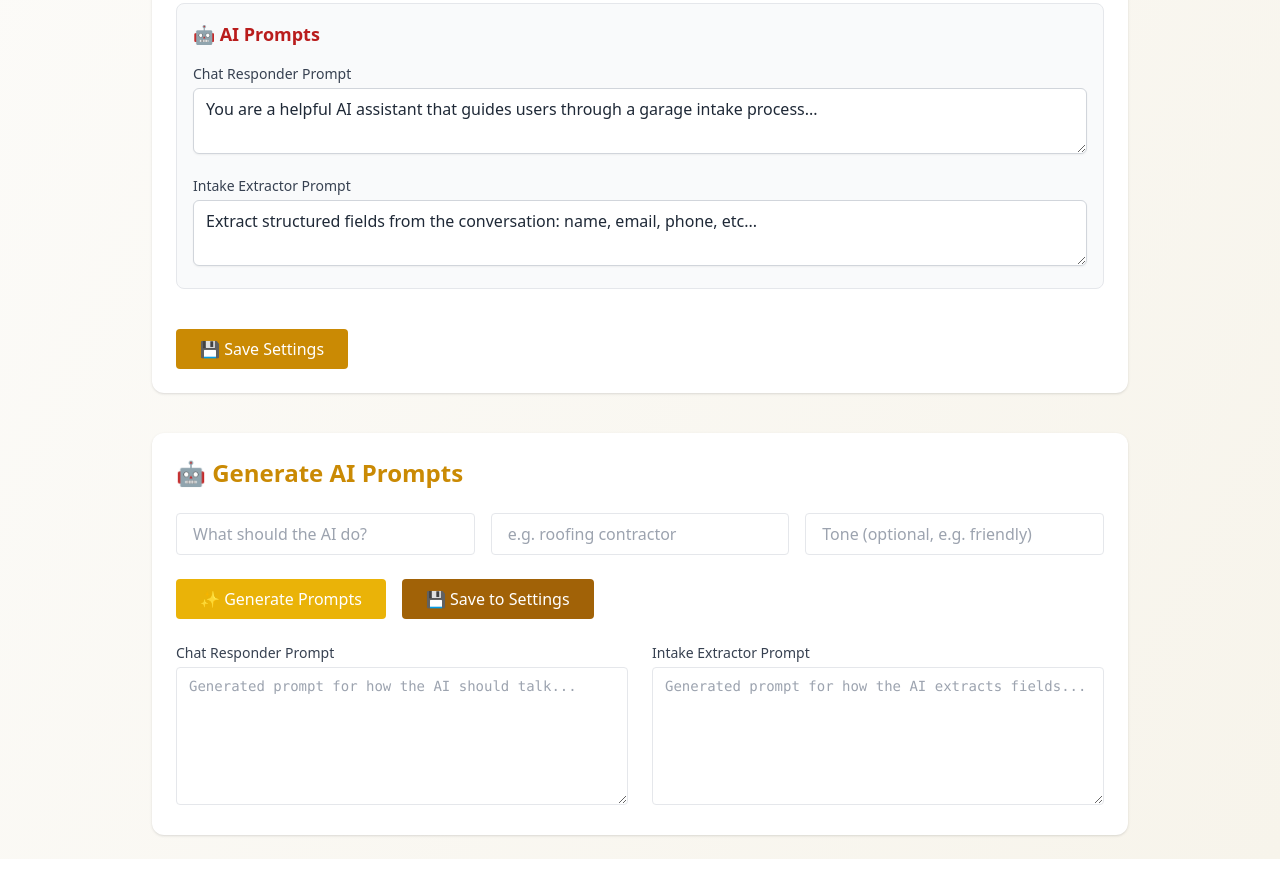
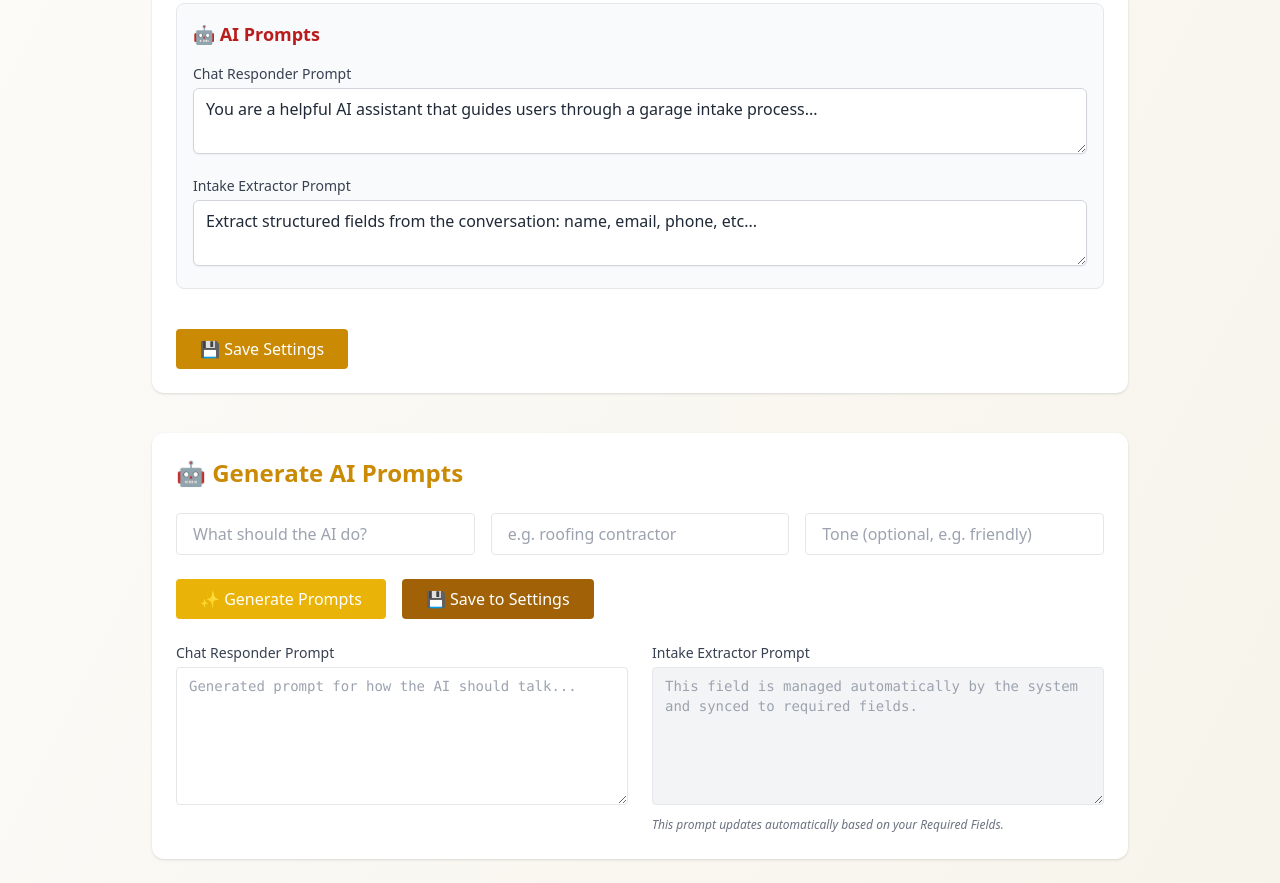
Before and after one commit to VeraLux-AI/veralux-suite, a website: page admin/index.html in a window 1280 px wide. Shown: the part 1628-2511 px from the top of the page. Before the commit the page ends 2487 px from the top, so only its background shows below. Drawn offline with nearby package versions, Linux system fonts and the light colour scheme.

Commit message:
Update index.html

```diff
--- a/admin/index.html
+++ b/admin/index.html
@@ -88,9 +88,11 @@
 
         <div>
           <label class="block text-sm font-medium text-gray-700 mb-1">Intake Extractor Prompt</label>
-          <textarea id="prompt-output-extract" rows="6"
-                    class="w-full border px-3 py-2 rounded font-mono text-sm focus:outline-none focus:ring-2 focus:ring-yellow-400"
-                    placeholder="Generated prompt for how the AI extracts fields..."></textarea>
+         <textarea id="prompt-output-extract" rows="6" disabled
+                   class="w-full border px-3 py-2 rounded font-mono text-sm bg-gray-100 text-gray-500 cursor-not-allowed"
+                   placeholder="This field is managed automatically by the system and synced to required fields."></textarea>
+          <small class="text-xs text-gray-500 italic">This prompt updates automatically based on your Required Fields.</small>
+
         </div>
       </div>
     </section>
```
